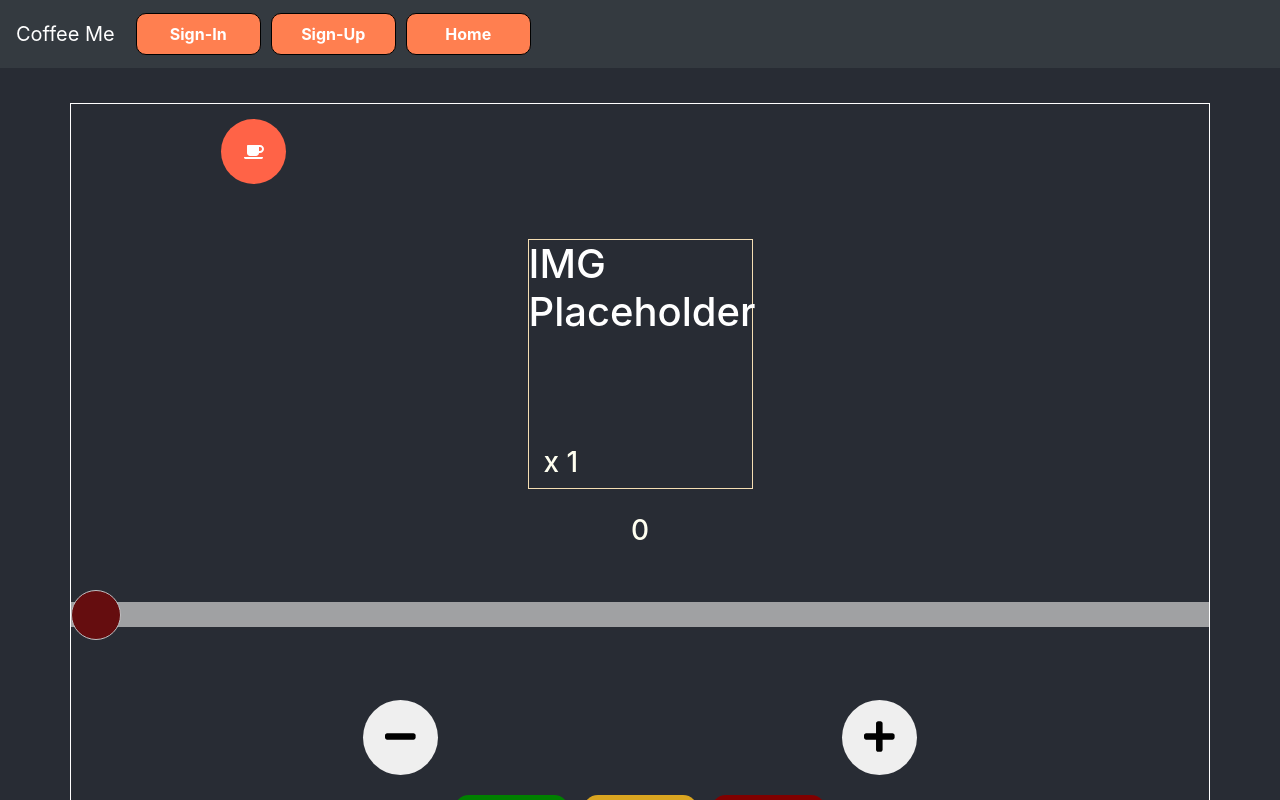
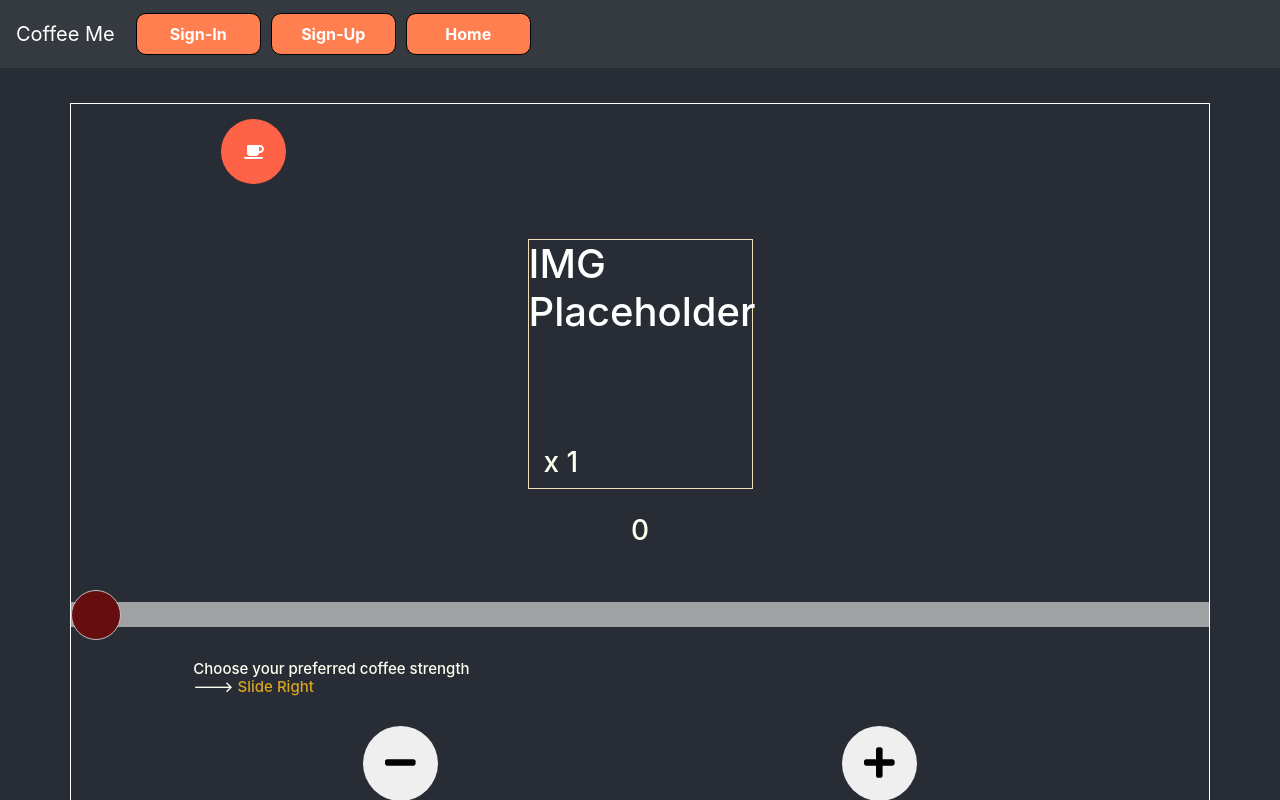
Before and after one commit to Artursadikov/Coffee-Me-reactJs-Firebase-Proj, a React (Create React App) app: page / in a window 1280 px wide. Both pictures are taken after a click on the button "Shop-Now!". Shown: the top 800 px of the page. Built offline with nearby package versions, Linux system fonts and the light colour scheme.

Commit message:
add default

```diff
--- a/src/components/Main/Main.css
+++ b/src/components/Main/Main.css
@@ -218,4 +218,34 @@ section {
   /*img placeholder*/
   .imgholder{
       color: white;
+
   }
+
+  .coffee-str-header,.slide-right {
+      color: ivory;
+      padding: 0;
+      margin: 0;
+      font-size: 15px;
+      width: auto;
+      height: 10px;
+  }
+  .slide-right{
+
+  }
+  .coffee-str-header-div{
+      width: auto;
+      height: 10px;
+      padding-bottom: 16px;
+      margin-bottom: 10px;
+  }
+
+  .blink{
+    animation: blinkingText 1.2s infinite;
+}
+@keyframes blinkingText{
+    0%{     color: goldenrod;    }
+    49%{    color:  goldenrod; }
+    60%{    color: transparent; }
+    99%{    color:transparent;  }
+    100%{   color:  goldenrod;    }
+}
--- a/src/components/Main/Main.js
+++ b/src/components/Main/Main.js
@@ -1,5 +1,4 @@
 import React, { Component } from 'react';
-import ProgressBar from '../Main/ProgressBar';
 import OrderBtns from '../Main/orderButtons';
 import AddBtns from '../Main/AddBtns';
 
@@ -75,7 +74,9 @@ class Main extends Component {
 
 
             default:
-                console.log('111111');
+                return <div className="coffee-str-header-div">
+                    <h2 className="coffee-str-header">Choose your preferred coffee strength <br></br>---> <span className="blink">Slide Right</span></h2>
+                </div>
         }
 
     }
--- a/src/components/Main/ProgressBar.js
+++ /dev/null
@@ -1,22 +0,0 @@
-import React, { Component } from 'react';
-import Wrapper from '../../components/Wrapper';
-
-
-class ProgressBar extends Component {
-
-
-    render() {
-
-
-
-        return (
-
-            <Wrapper>
-
-            </Wrapper>
-        )
-    }
-};
-
-
-export default ProgressBar;
```
